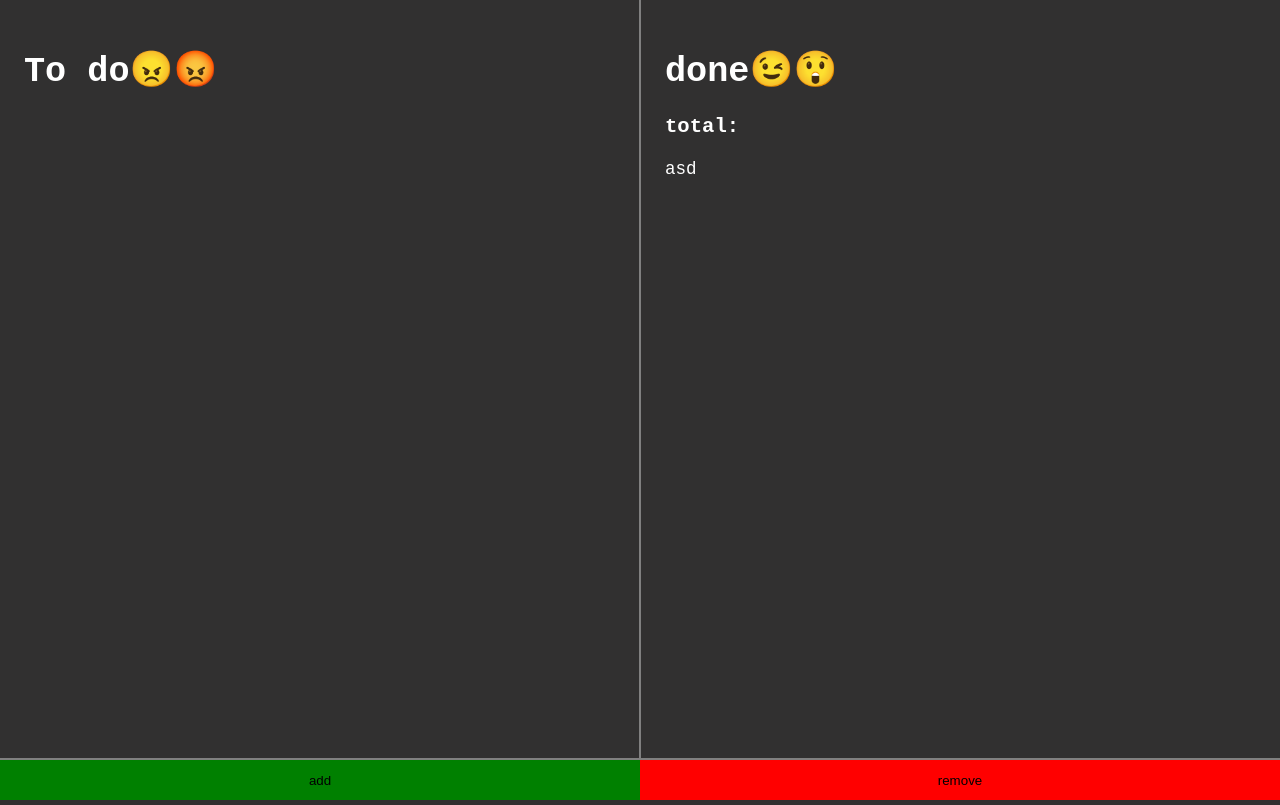
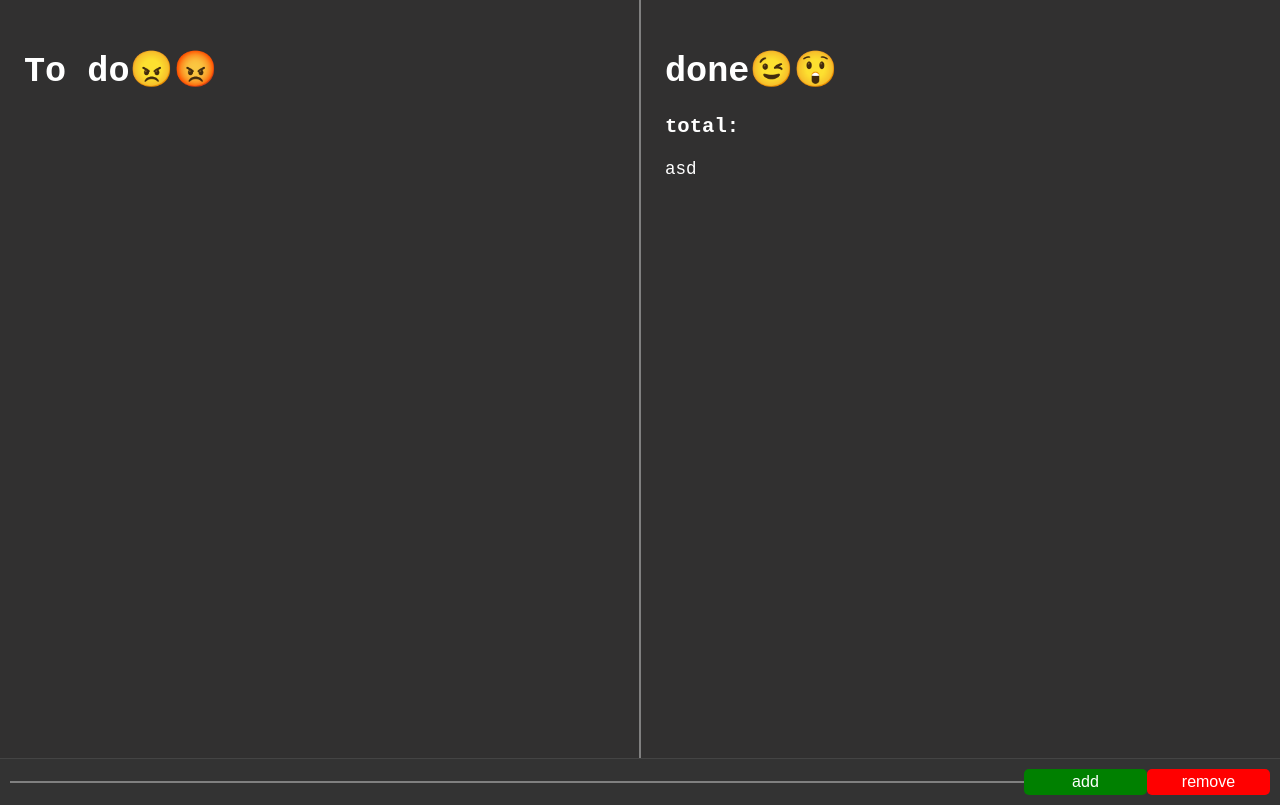
Before and after one commit to Listwas/todo-list, a React (Vite) app: page / in a window 1280 px wide. Built offline with nearby package versions, Linux system fonts and the light colour scheme.

Commit message:
input and buttons styling

```diff
--- a/src/App.css
+++ b/src/App.css
@@ -34,22 +34,46 @@ body {
   padding: 1.5rem;
 }
 
+footer {
+  display: flex;
+  justify-content: space-around;
+  align-items: center;
+  padding: 10px;
+  background-color: #333;
+  border-top: 1px solid #444;
+}
+
 #button1,
 #button2 {
-  width: 50%;
-  padding: 2px;
-  height: 5vh;
+  width: 150px;
+  height: 26px;
   border: none;
+  border-radius: 5px;
+  font-size: 16px;
+  cursor: pointer;
 }
 
 #button1 {
   background-color: green;
+  color: white;
 }
 
 #button2 {
   background-color: red;
+  color: white;
 }
-footer {
-  display: flex;
-  flex-flow: row wrap;
+
+.input_style {
+  width: 150px;
+  height: 25px;
+  border: none;
+  border-radius: 5px;
+  font-size: 16px;
+  background-color: green;
+  color: white;
 }
+
+.input_style:focus {
+  border-color: #aaa;
+  outline: none;
+}
```
